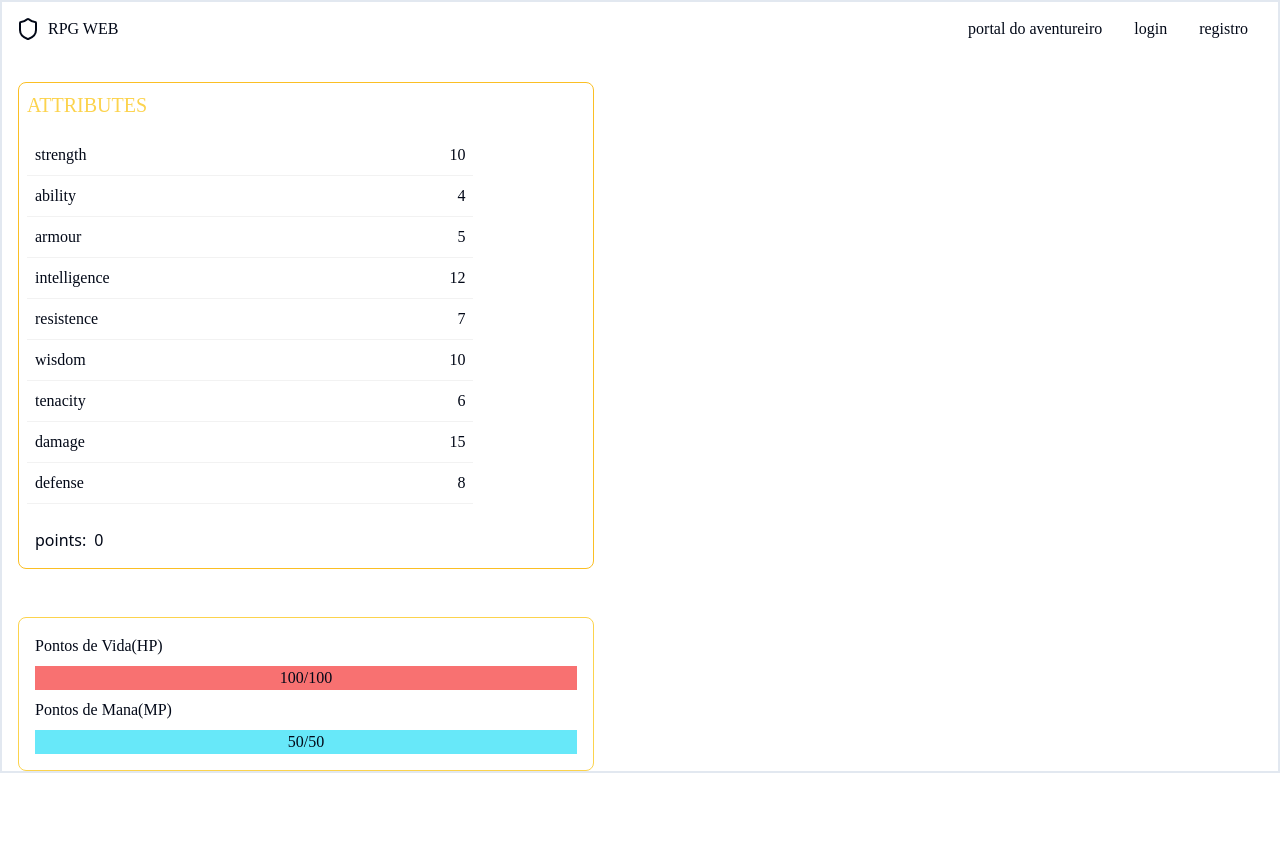
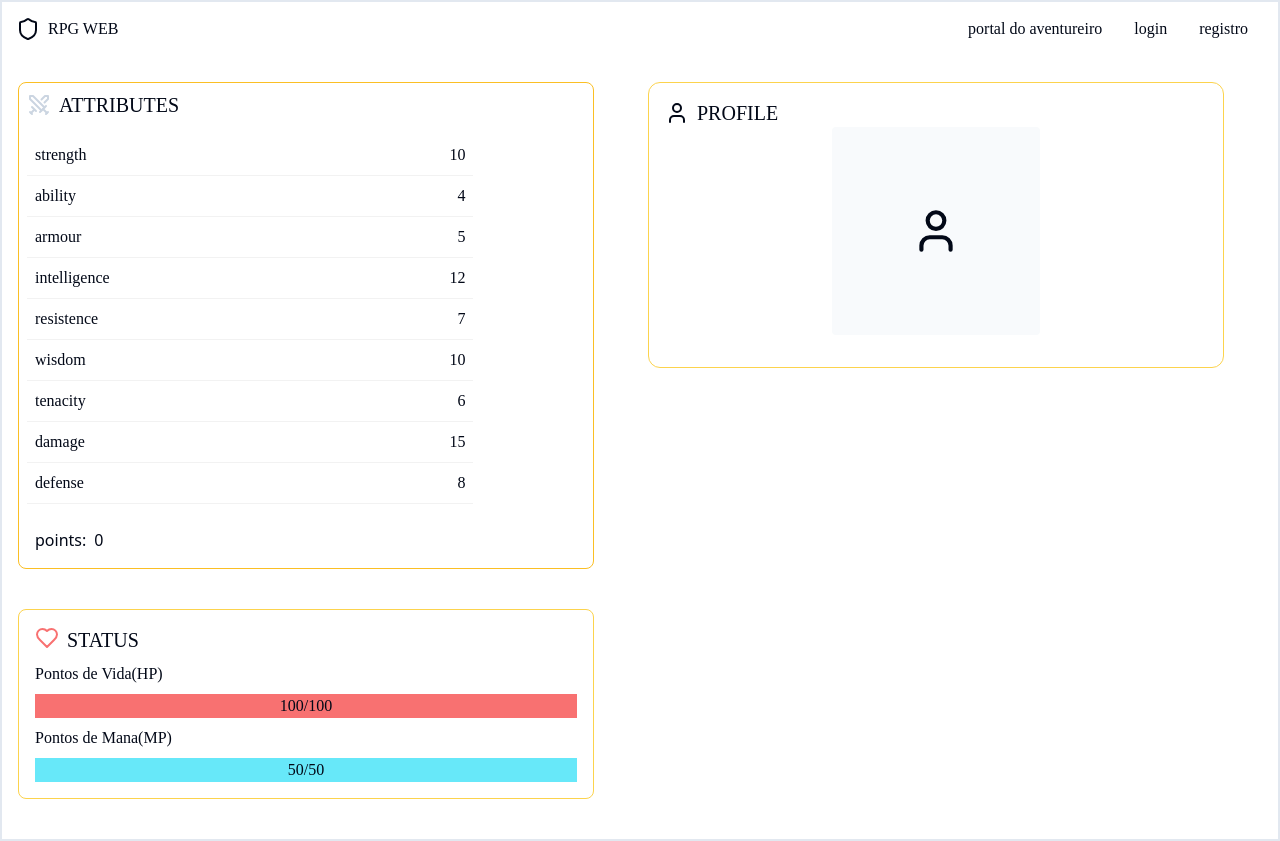
Before and after one commit to DecoXD/rpg-web, a React (Vite) app: page /charsheet in a window 1280 px wide. Before the commit the page ends 800 px from the top, so only its background shows below. Built offline with nearby package versions, Linux system fonts and the light colour scheme.

Commit message:
feat: add profile section ui

```diff
--- a/src/pages/CharacterSheet/CharacterSheet.tsx
+++ b/src/pages/CharacterSheet/CharacterSheet.tsx
@@ -2,20 +2,35 @@ import { getCharacterById } from '@/_MOCKS_/mockApi'
 
 import CharAttributes from './sections/CharAttributes'
 import CharacterStatus from './sections/CharacterStatus'
+import { User } from 'lucide-react'
 
 const CharacterSheet = () => {
   const char = getCharacterById(123)
-  if(!char) return <p className='pt-20 text-center'>personagem não encontrado</p>
+  if(!char) return <p className='pt-20 text-center pb-10'>personagem não encontrado</p>
 
   console.log(char)
 
   return (
-    <div className='pt-20 border-2 pl-4 '>
-      {/* char attributes */}
+    <div className='pt-20 border-2 pl-4 pb-10 grid md:grid-cols-2 md:gap-0 gap-4'>
+      {/* char attributes strenght... */}
       <CharAttributes attributesId={char.attributesId}/>
-      {/* char status */}
+      {/* Char Profile */}
+      <section className='flex w-full flex-col '>
+          {/* Char Profile image*/}
+        <div className=" flex-col  gap-4 border-[1px] border-amber-300 max-w-xl rounded-xl p-4 pb-8">
+          <h3 className='flex gap-2 text-xl items-center font-medieval uppercase'><User/> Profile</h3>
+            <div className=" flex w-full justify-center items-center">
+              <div className="bg-slate-50 flex items-center justify-center min-h-52 w-52 rounded-sm">
+                <User className='' size={50}/>
+              </div>
+            </div>
+        </div>
+
+        {/* char level and expbar */}
+
+      </section>
+      {/* char status hp and mp */}
       <CharacterStatus statusId={char.statusId} />
-
     </div>
   )
 }
--- a/src/pages/CharacterSheet/sections/CharAttributes.tsx
+++ b/src/pages/CharacterSheet/sections/CharAttributes.tsx
@@ -1,6 +1,7 @@
 import { getCharacterAttributesById } from '@/_MOCKS_/mockApi'
 
 import { CharacterAttributes } from '@/types/characters'
+import { Swords } from 'lucide-react'
 
 type CharAttributesProps = {
   attributesId:number | undefined
@@ -20,9 +21,9 @@ const CharAttributes = ({attributesId}:CharAttributesProps) => {
 
   console.log(attributes)
   return (
-    <section className='w-full'>
+    <section className='w-full '>
         <div className=" flex flex-col gap-4 p-2 w-full max-w-xl border-[1px] border-amber-400 rounded-lg">
-          <h3 className='font-medieval text-xl uppercase text-amber-300'>ATTRIBUTES</h3>
+          <h3 className='font-medieval text-xl uppercase  flex gap-2 items-center'> <Swords className='text-slate-300'/> ATTRIBUTES</h3>
           <ul className='font-medieval '>
             {
               attributesMap.map((attr,idx) =>{
--- a/src/pages/CharacterSheet/sections/CharacterStatus.tsx
+++ b/src/pages/CharacterSheet/sections/CharacterStatus.tsx
@@ -1,4 +1,5 @@
 import { getCharacterStatusById } from "@/_MOCKS_/mockApi"
+import { Heart } from "lucide-react";
 import { ReactNode } from "react";
 
 
@@ -15,7 +16,7 @@ type StatusTable = {
   };
 };
 
- // criar um componente enviar a porcentagem e alterar inline
+ // create
 
  const StatusBar = ({bgColor,percent,children}:{bgColor:string,percent:string,children:ReactNode}) =>{
   return (
@@ -50,8 +51,9 @@ const CharacterStatus = ({statusId}:CharacterStatusProps) => {
   }
 
   return (
-    <section className=" w-full mt-12">
-        <ul className="p-4 flex flex-col gap-2 border-[1px] max-w-xl border-amber-300 rounded-lg">
+    <section className="p-4 w-full mt-10 flex flex-col gap-2 border-[1px] border-amber-300 max-w-xl  rounded-lg">
+      <h3 className="flex font-medieval gap-2 text-xl uppercase"><Heart className="text-red-400"/> Status</h3>
+        <ul className=" flex flex-col gap-2  ">
           {
             statusMap.map((status:string,idx) =>{
               if(status=='id') return
```
